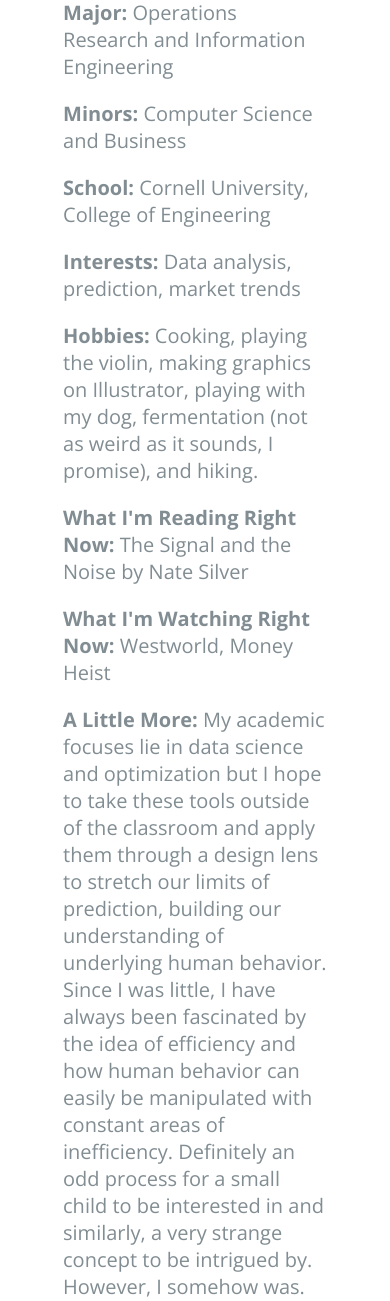
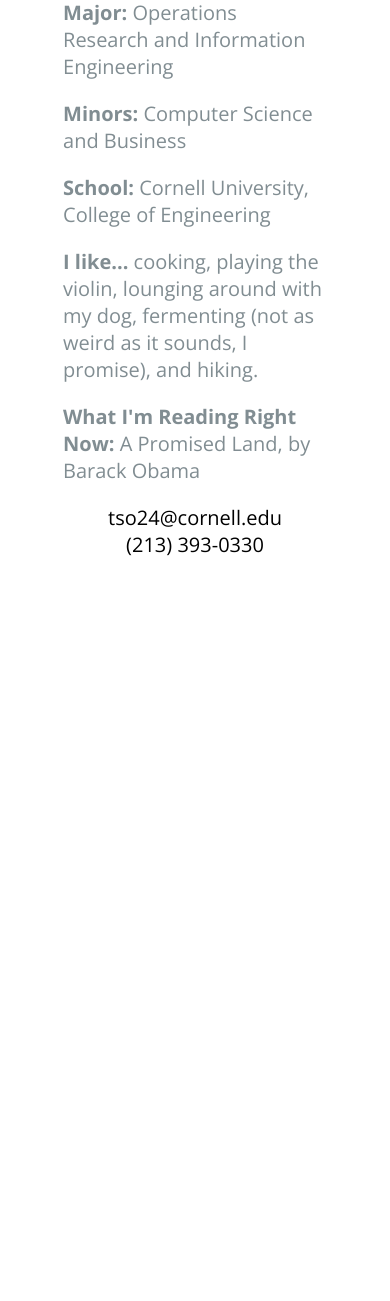
Before and after one commit to tomokosophiaoguri/tomokosophiaoguri.github.io, a PHP site: page /about.html in a window 390 px wide. Shown: the part 631-1932 px from the top of the page. After the commit the page ends 1187 px from the top, so only its background shows below. Run offline with PHP 8.4, Linux system fonts and the light colour scheme.

Commit message:
update colors

```diff
--- a/about.html
+++ b/about.html
@@ -17,47 +17,52 @@
     </header>
     <div class="index">
         <div class="about_image"><img id="profile_img" src="images\profile.png"></div>
+
         <div class="about_description">
             <p class="title">Hello!</p>
             <div class="about">
-                <p class='about_info'><strong>Name:</strong> Tomoko Sophia Oguri, but I go by Sophia!</p>
-                <p class='about_info'><strong>Graduation Year:</strong> 2022</p>
-                <p class='about_info'><strong>Major:</strong> Operations Research and Information Engineering</p>
-                <p class='about_info'><strong>Minors:</strong> Computer Science and Business</p>
-                <p class='about_info'><strong>School:</strong> Cornell University, College of Engineering</p>
-                <p class='about_info'><strong>Interests:</strong> Data analysis, prediction, market trends</p>
-                <p class='about_info'><strong>Hobbies:</strong> Cooking, playing the violin, making graphics on
-                    Illustrator, playing with my dog, fermentation (not as weird as it sounds, I promise), and hiking.
+
+                <p class='about_info'>
+                    <strong>Name:</strong>
+                    Tomoko Sophia Oguri, but I go by Sophia!
                 </p>
-                <p class='about_info'><strong>What I'm Reading Right Now:</strong> The Signal and the Noise by Nate
-                    Silver</p>
-                <p class='about_info'><strong>What I'm Watching Right Now:</strong> Westworld, Money Heist</p>
 
-                <p class='about_info'><strong>A Little More: </strong> My academic focuses lie in data science and
-                    optimization but I hope to take these tools outside of the classroom and apply them through a design
-                    lens to stretch our limits of prediction, building our understanding of underlying human behavior.
-                    Since I was little, I have always been fascinated by the idea of efficiency and how human behavior
-                    can easily be manipulated with constant areas of inefficiency. Definitely an odd process for a small
-                    child to be interested in and similarly, a very strange concept to be intrigued by.
-                    However, I somehow was. While I was learning the violin, I would constantly think of the most
-                    efficient way to memorize a piece. Was it by continuously playing it over in large chunks or small
-                    sections? While I was cooking with my mom, I would brainstorm the ways to multi-task and stagger the
-                    start times of multiple recipes. I was fascinated by numbers, processes, and how we interact
-                    with them.
-                    Now, as I've dived into my major, I've started to get a grasp on the intricacies of numerical
-                    analysis while getting to know the improvisation of human behavior through my own personal growth. I want to understand how humans interact with the environments around us and investigate the ability to model business structures and companies to be the least disruptive towards human behavior. I
-                    want to ultimately find an answer to the question: to what
-                    extent is human behavior predictable?
+                <p class='about_info'>
+                    <strong>Graduation Year:</strong> 2022
+                </p>
+
+                <p class='about_info'>
+                    <strong>Major:</strong> Operations Research and Information Engineering
+                </p>
+
+                <p class='about_info'>
+                    <strong>Minors:</strong> Computer Science and Business
+                </p>
+
+                <p class='about_info'>
+                    <strong>School:</strong>
+                    Cornell University, College of Engineering
+                </p>
+
+                <p class='about_info'>
+                    <strong>I like...</strong>
+                    cooking, playing the violin, lounging around with my dog, fermenting (not as weird as it sounds, I
+                    promise), and hiking.
+                </p>
+                <p class='about_info'>
+                    <strong>What I'm Reading Right Now:</strong>
+                    A Promised Land, by Barack Obama
                 </p>
             </div>
         </div>
     </div>
 
     <footer>
-        <h6 class="footer"> I'm always looking for more opportunities and new experiences, so please feel free to
-            contact me at <br><br> <a href="mailto:tso24@cornell.edu?">tso24@cornell.edu</a> <br><span style="color:black;"></style:>(213) 393-0330</span><br><br> You can also view my
-            resume <a href="https://drive.google.com/file/d/1IW3CyC0aSDFhx1hQe-dnXUH7QJ1N7RZG/view?usp=sharing">here</a>
-            .</h6>
+        <h6 class="footer">
+            <a href="mailto:tso24@cornell.edu?">tso24@cornell.edu</a>
+            <br>
+            <span style="color:black;">(213) 393-0330</span>
+        </h6>
     </footer>
 </body>
 
--- a/styles/sites.css
+++ b/styles/sites.css
@@ -49,7 +49,8 @@ a:hover{
     margin-left: 8%;
 	text-align: center;
     font-size: 20px;
-    color: #818D92;
+    color: black;
+    margin-top: 50px;
 	margin-bottom: 100px;
 }
 
@@ -193,10 +194,9 @@ a:hover{
 }
 @media screen and (max-width: 900px) {
     .footer{
-        margin-top: 50px;
         margin-left: 14%;
         margin-right: 14%;
-        text-align: left;
+        text-align: center;
     }
     .image{
         display: none;
@@ -205,6 +205,7 @@ a:hover{
         width: 84%;
         margin-left: 8%;
         margin-right: 8%;
+        margin-bottom: 50px;
     }
     #profile_img{
         width: 350px;
```
Also changed, not shown: index.html (+34 -12 lines).
